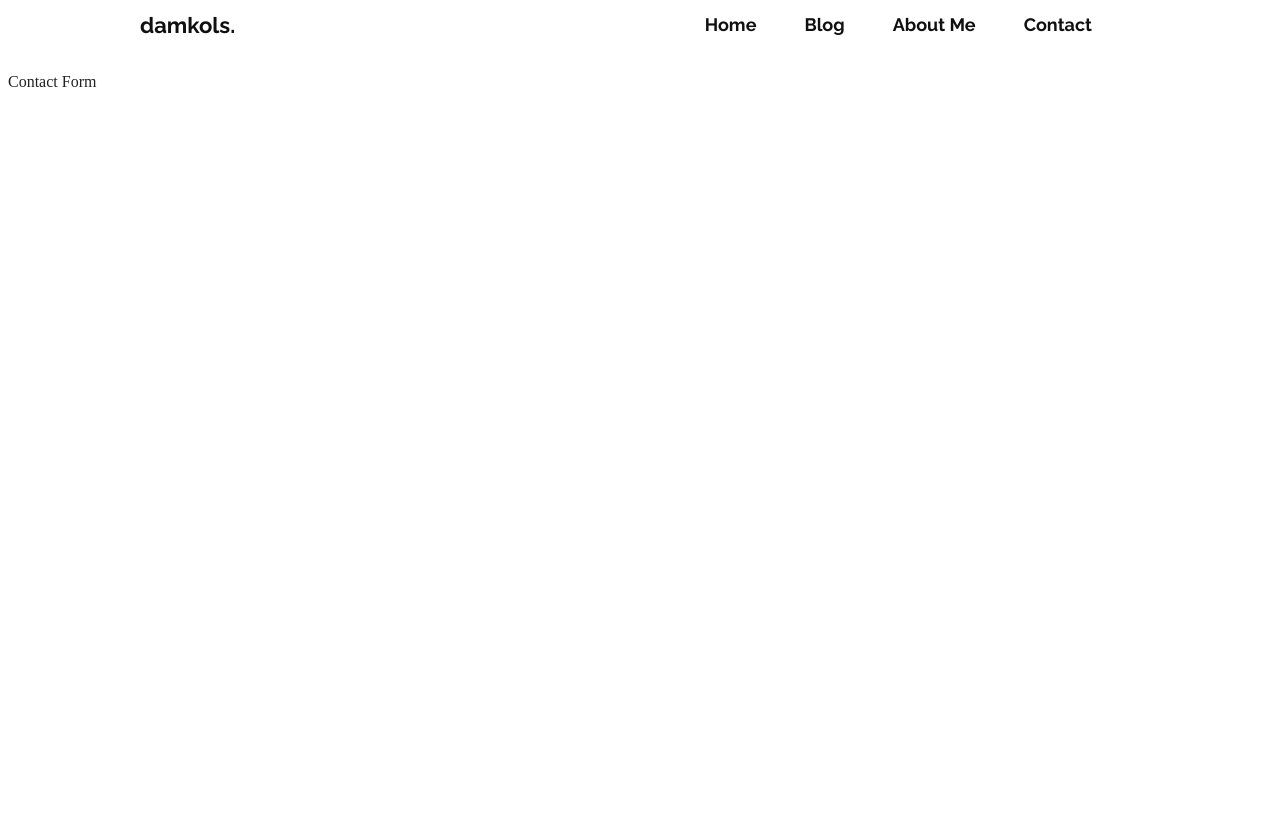
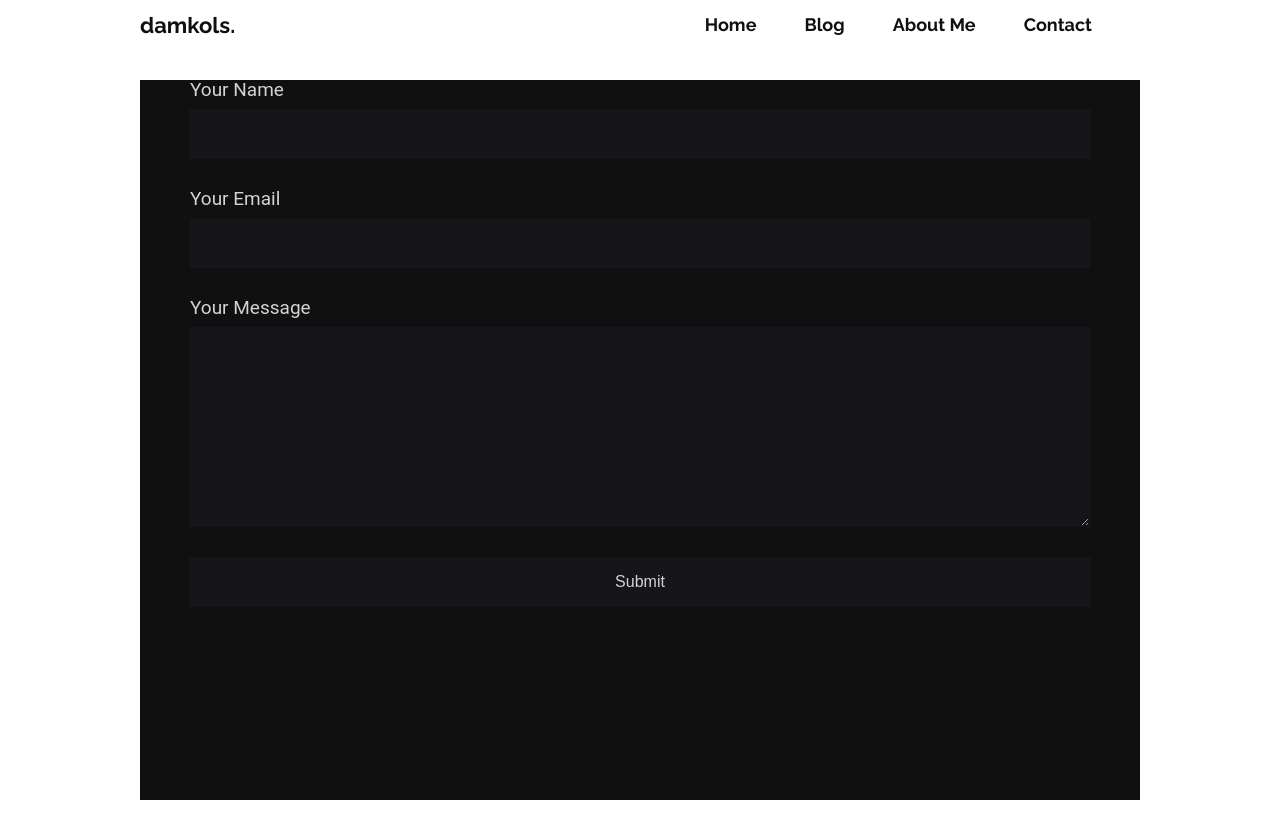
Before and after one commit to Damkols/Headless-Wordpress-Blog, a Gatsby site: page /contact in a window 1280 px wide. Before the commit the page ends 800 px from the top, so only its background shows below. Built offline with nearby package versions, Linux system fonts and the light colour scheme; Gatsby itself is replaced by a stand-in of ours.

Commit message:
built and styled contact page

```diff
--- a/src/pages/contact.js
+++ b/src/pages/contact.js
@@ -1,11 +1,65 @@
 import React from "react";
 import Layout from "../Layouts/Layout";
+import { useState } from "react";
+import "../styles/contact.scss";
 
 const Contact = () => {
+  const [name, setName] = useState("");
+  const [email, setEmail] = useState("");
+  const [message, setMessage] = useState("");
+
+  const handleSubmit = (e) => {
+    e.preventDefault();
+  };
+
   return (
     <Layout>
-      <div>
-        <h1>Contact Form</h1>
+      <div className="container">
+        <div className="contact">
+          <form onSubmit={handleSubmit}>
+            <div className="input">
+              <label>Your Name</label>
+              <input
+                type="text"
+                value={name}
+                name="name"
+                required
+                onChange={(e) => {
+                  setName(e.target.value);
+                }}
+              />
+            </div>
+
+            <div className="input">
+              <label>Your Email</label>
+              <input
+                type="text"
+                value={email}
+                name="email"
+                required
+                onChange={(e) => {
+                  setEmail(e.target.value);
+                }}
+              />
+            </div>
+
+            <div className="message">
+              <label>Your Message</label>
+              <textarea
+                required
+                value={message}
+                name="message"
+                onChange={(e) => {
+                  setMessage(e.target.value);
+                }}
+              ></textarea>
+            </div>
+
+            <div className="input">
+              <input type="submit" name="Submit" className="submit" />
+            </div>
+          </form>
+        </div>
       </div>
     </Layout>
   );
--- /dev/null
+++ b/src/styles/contact.scss
@@ -0,0 +1,93 @@
+.container {
+  width: 100%;
+  height: 90vh;
+  background-color: #101011;
+}
+
+.contact {
+  max-width: 100%;
+  background-color: #101011;
+  margin: 0 20px;
+  @media (max-width: 500px) {
+    margin: 10px;
+  }
+}
+
+.input {
+  display: flex;
+  flex-direction: column;
+  margin: 30px;
+
+  @media (max-height: 600px) {
+    margin: 5px 20px;
+  }
+  @media (max-width: 500px) {
+    margin: 20px;
+  }
+}
+
+.input > label {
+  font-size: 19px;
+  margin-bottom: 10px;
+  color: #d3d3d3;
+  font-family: "Roboto", sans-serif;
+  @media (max-width: 500px) {
+    font-size: 16px;
+    margin-bottom: 10px;
+  }
+}
+
+.input > input {
+  font-size: 16px;
+  outline: none;
+  padding: 10px;
+  background: #16161a;
+  border: 1px solid transparent;
+  color: #d3d3d3;
+  height: 50px;
+  @media (max-width: 500px) {
+    font-size: 14px;
+  }
+}
+
+.input > .submit {
+  cursor: pointer;
+}
+
+.message {
+  display: flex;
+  flex-direction: column;
+  margin: 30px;
+
+  @media (max-height: 600px) {
+    margin: 20px;
+  }
+  @media (max-width: 500px) {
+    margin: 20px;
+  }
+}
+
+.message > label {
+  font-size: 19px;
+  margin-bottom: 10px;
+  color: #d3d3d3;
+  font-family: Roboto, sans-serif;
+  @media (max-width: 500px) {
+    font-size: 16px;
+  }
+}
+
+.message > textarea {
+  font-size: 16px;
+  outline: none;
+  padding: 10px;
+  height: 200px;
+  outline: none;
+  background: #16161a;
+  border: 1px solid transparent;
+  color: #d3d3d3;
+
+  @media (max-width: 500px) {
+    font-size: 14px;
+  }
+}
```
